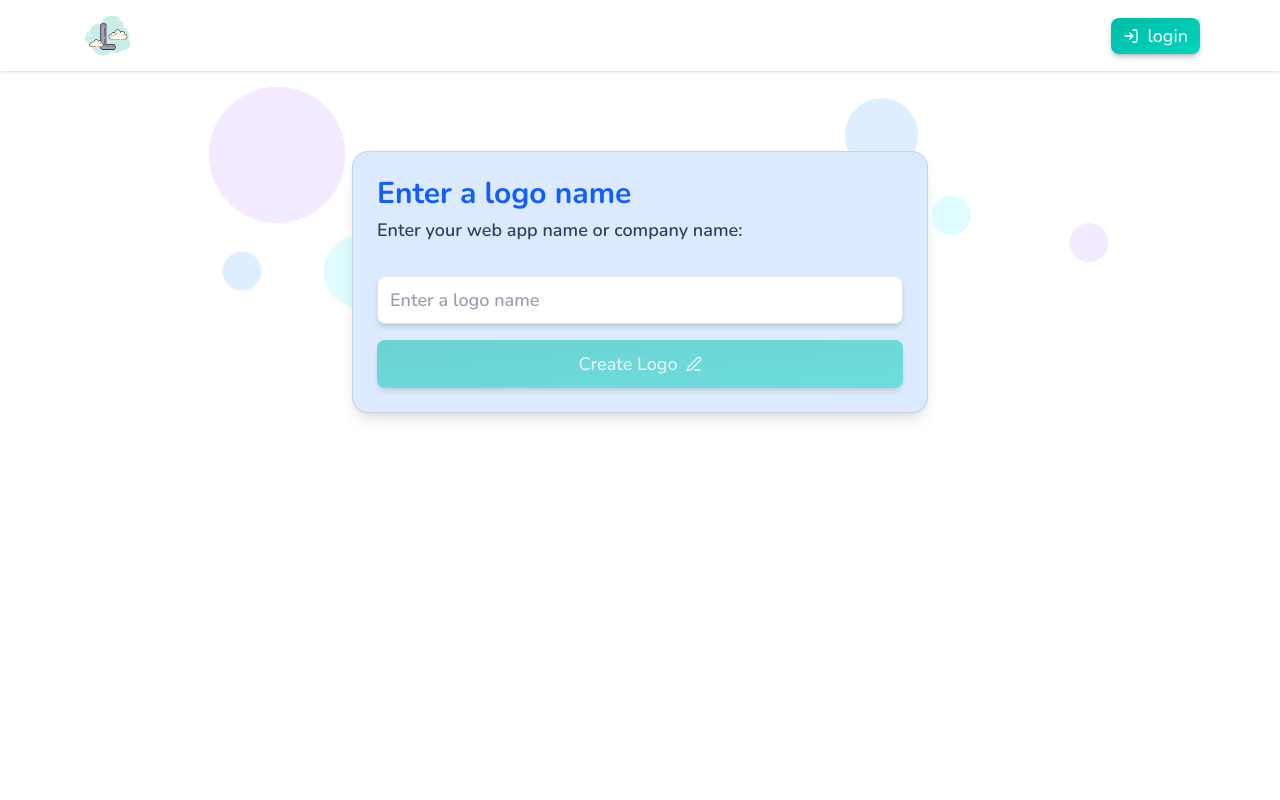
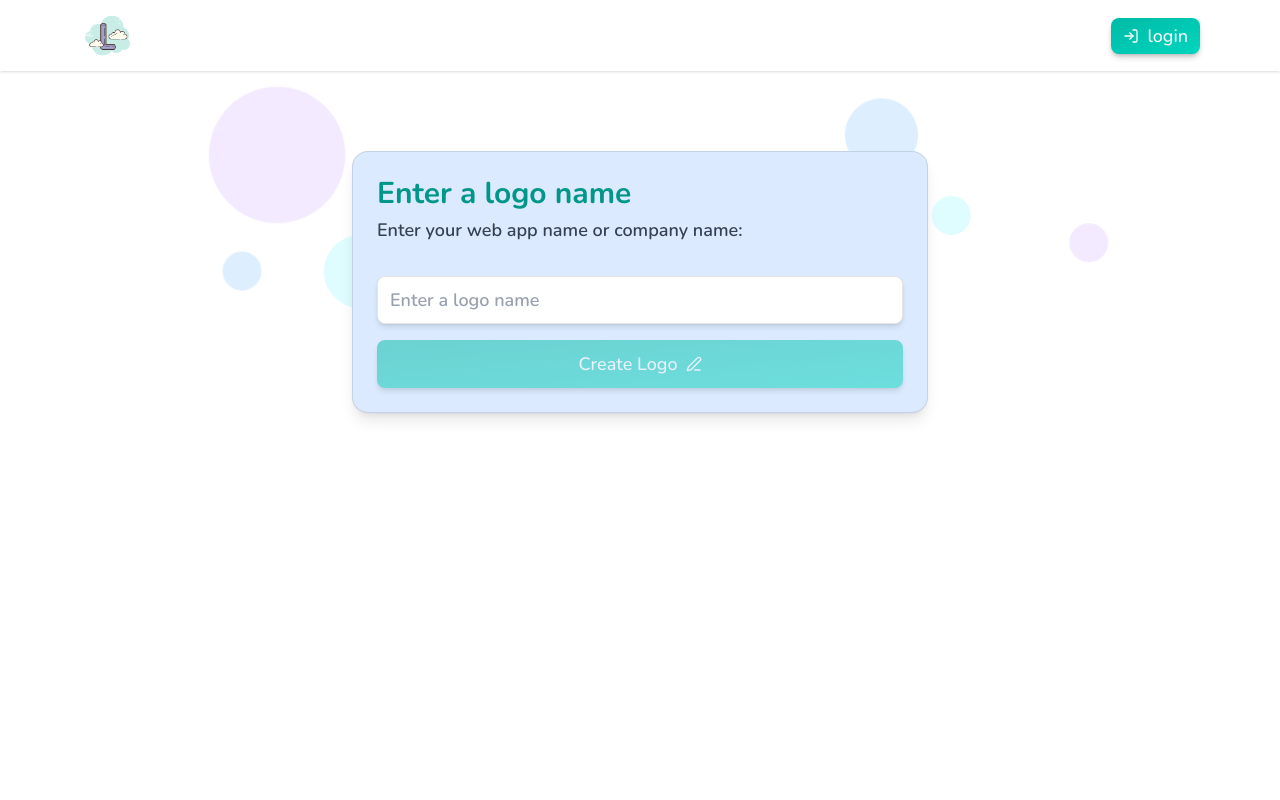
Before and after one commit to Piyush-20045/logofy, a Next.js app: page /create in a window 1280 px wide. Shown: the top 800 px of the page. Built offline with nearby package versions, Linux system fonts and the light colour scheme; no server answers.

Commit message:
ui: ui tweak in hero section and create page

```diff
--- a/components/heading-desc.tsx
+++ b/components/heading-desc.tsx
@@ -6,7 +6,7 @@ interface HeadingDescProps {
 const HeadingDesc = ({ title, desc }: HeadingDescProps) => {
   return (
     <div>
-      <h1 className="text-2xl md:text-3xl font-bold text-blue-600 flex items-center gap-1">
+      <h1 className="text-2xl md:text-3xl font-bold text-teal-600 flex items-center gap-1">
         {title}
       </h1>
       <p className="mt-1 text-lg font-semibold text-gray-700">{desc}</p>
--- a/components/home/hero.tsx
+++ b/components/home/hero.tsx
@@ -44,7 +44,7 @@ const Hero = () => {
           placeholder="Enter your Logo name..."
           value={title}
           onChange={handleChange}
-          className="h-14 md:w-5/6 text-lg! font-semibold text-gray-800 bg-white shadow-md shadow-black/10 placeholder:text-gray-400 focus:ring-blue-200!"
+          className="h-14 md:w-5/6 text-lg! font-semibold text-gray-800 bg-white shadow-md shadow-black/10 placeholder:text-gray-400 focus:ring-teal-100!"
         />
         <Link href={`/create?title=${title}`} className="w-full md:w-auto">
           <Button className="h-14 w-full md:w-fit text-lg flex items-center gap-2 custom-button">
```
